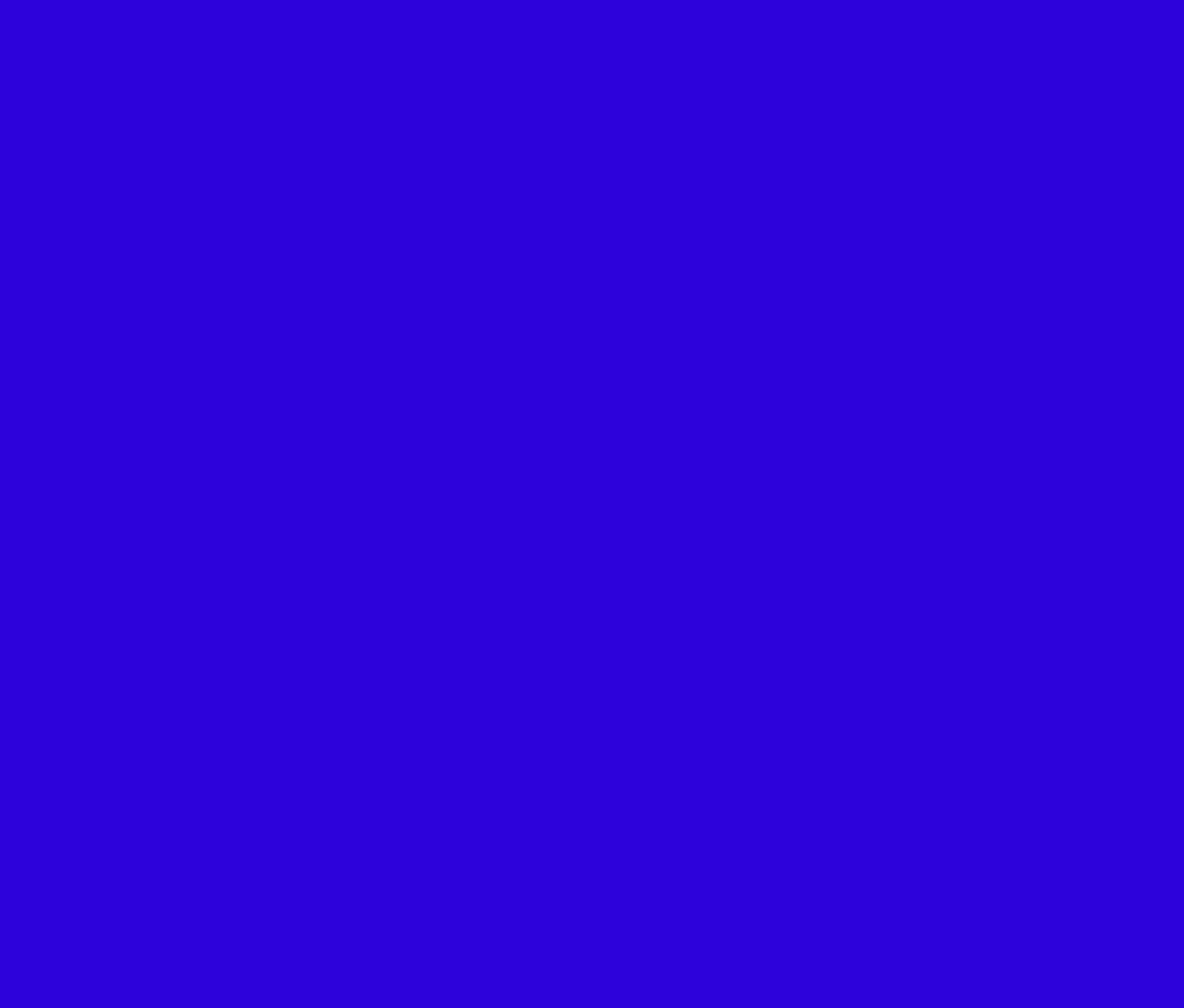
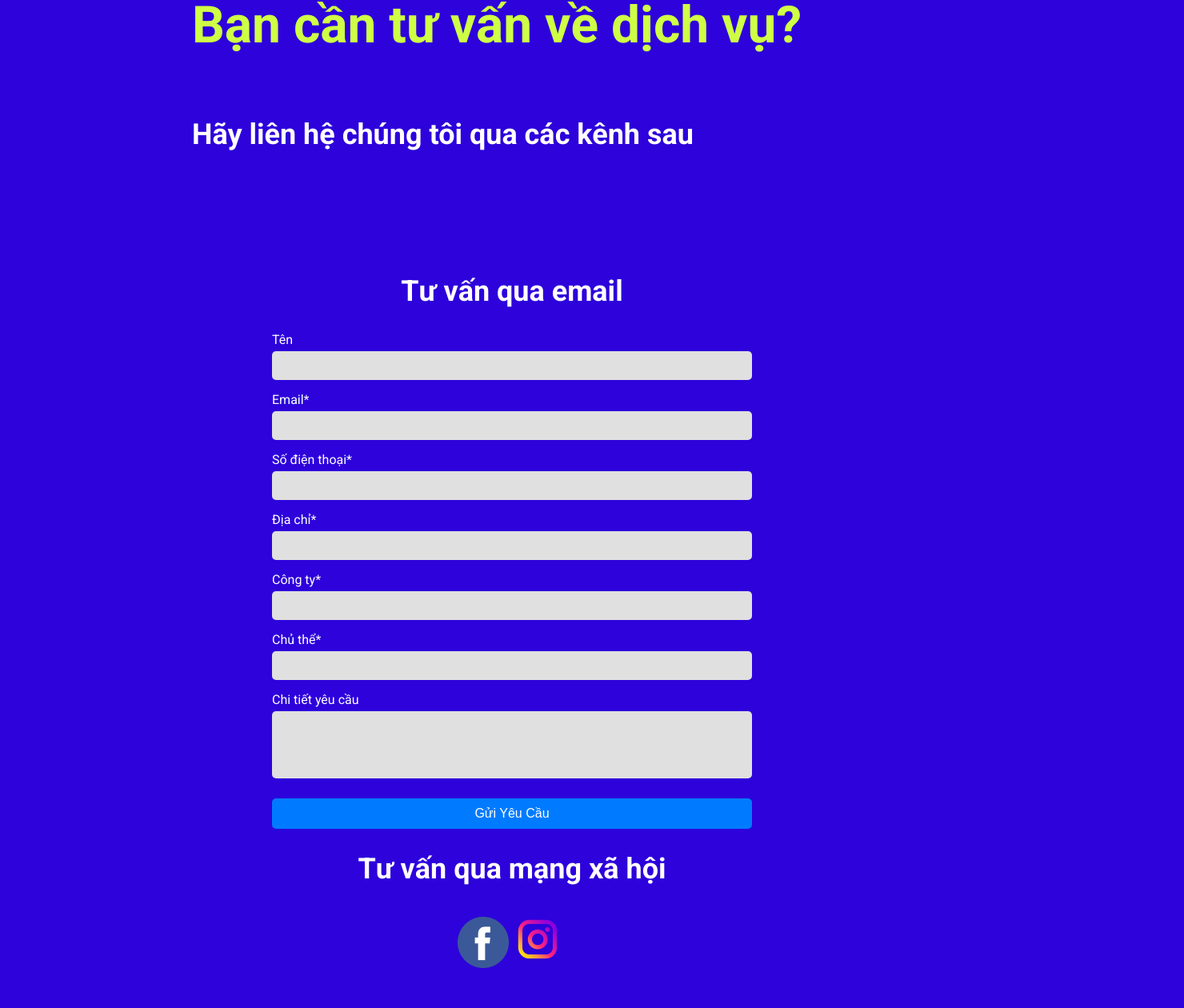
Before and after one commit to thaimy1614/booking-service-frontend, a React (Create React App) app: page /send-request in a window 1280 px wide. Before the commit this address had no page. Shown: the part 165-1425 px from the top of the page at 80% size, 1480 px wide, since content can reach past the window. Before the commit the page ends 800 px from the top, so only its background shows below. Built offline with nearby package versions, Linux system fonts and the light colour scheme.

Commit message:
update about us page

```diff
--- a/src/App.js
+++ b/src/App.js
@@ -13,6 +13,7 @@ import UserInfo from "./components/customer/user-info/user-info";
 import Contact from "./components/customer/contact/contact";
 import CategoryDetail from "./components/customer/category-detail/category-detail";
 import ServiceDetail from "./components/customer/service-detail/service-detail";
+import Request from "./components/customer/request/request";
 
 const App = () => {
   return (
@@ -32,6 +33,7 @@ const App = () => {
         <Route path="/user/my-info" element={<UserInfo />} />
         <Route path="/category/:id" element={<CategoryDetail />} />
         <Route path="/service/:id" element={<ServiceDetail />} />
+        <Route path="/send-request" element={<Request />} />
       </Routes>
     </div>
   );
--- a/src/components/common/footer/footer.jsx
+++ b/src/components/common/footer/footer.jsx
@@ -17,6 +17,7 @@ export const Footer = () => {
             <br></br>
             <a href="https://www.facebook.com/profile.php?id=61566307315716" target="_blank" rel="noreferrer noopener"><img src="/assets/img/facebook.png" alt="Facebook" /></a>
             <a href="https://mail.google.com/mail/u/1/?view=cm&fs=1&to=sservice.ia@gmail.com&tf=1" target="_blank" rel="noreferrer noopener"><img src="/assets/img/gmail.png" alt="Gmail" /></a>
+            <a href="https://www.instagram.com/sservice.it?utm_source=ig_web_button_share_sheet&igsh=ZDNlZDc0MzIxNw==" target="_blank" rel="noreferrer noopener"><img src="/assets/img/instagram.png" alt="Instagram" /></a>
           </div>
         </div>
         <div className="footer-column">
--- a/src/components/customer/about/about.jsx
+++ b/src/components/customer/about/about.jsx
@@ -14,15 +14,13 @@ const ImageWithText = ({ imageUrl, hoverText, className }) => {
 
 const Project = () => {
   return (
-    <section className="project">
-      <h2>Dự Án Của Chúng Tôi</h2>
-      <div>
-        <img
-          className="about-img-1"
-          src="/assets/img/about1.png"
-          alt="IMG"
-        ></img>
-      </div>
+    <section className="main-section">
+      <h1>Giới thiệu</h1>
+      <p>
+      Bạn đang tìm cách bảo vệ dữ liệu cá nhân, doanh nghiệp? Chúng tôi cung cấp các giải pháp bảo mật toàn diện, từ tư vấn an toàn thông tin đến các dịch vụ kiểm tra lỗ hổng, giúp bạn yên tâm hơn khi sử dụng internet.
+      </p>
+      <br />
+      <p>S-Service xây dựng đội ngũ cán bộ quản lý điều hành tài giỏi, có bản lĩnh. S-Service có đội ngũ chuyên gia với nhiều năm kinh nghiệm thực tiễn.</p>
     </section>
   );
 };
--- /dev/null
+++ b/src/components/customer/request/request.css
@@ -0,0 +1,85 @@
+.main-section {
+    text-align: left;
+    margin: 150px 0;
+    max-width: 800px;
+}
+
+.main-section h1 {
+    font-size: 64px;
+    font-weight: 800;
+    line-height: 1.17;
+}
+
+.main-section p {
+    font-size: 36px;
+    font-weight: 700;
+    line-height: 1.17;
+    margin: 24px 0;
+}
+
+.main-btn {
+    background-color: #005aec;
+    border: none;
+    border-radius: 16px;
+    padding: 16px 32px;
+    font-size: 24px;
+    font-weight: 700;
+    color: white;
+    cursor: pointer;
+}
+
+.process {
+    object-fit: cover;
+    max-width: 1000px;
+}
+
+.form-container {
+    display: flex;
+    flex-direction: column;
+    align-items: center;
+    justify-content: center;
+    height: 100vh;
+}
+
+.support-form {
+    display: flex;
+    flex-direction: column;
+    width: 600px;
+}
+
+label {
+    display: flex;
+    flex-direction: column;
+    color: white;
+    font-size: 16px;
+    margin-bottom: 15px;
+}
+
+input,
+textarea {
+    padding: 10px;
+    font-size: 14px;
+    margin-top: 5px;
+    border: none;
+    border-radius: 5px;
+    background-color: #e0e0e0; /* Light grey color for input fields */
+}
+
+textarea {
+    resize: none;
+}
+
+button {
+    padding: 10px;
+    font-size: 16px;
+    color: white;
+    background-color: #007bff;
+    border: none;
+    border-radius: 5px;
+    cursor: pointer;
+    margin-top: 10px;
+}
+
+button:hover {
+    background-color: #0056b3;
+}
--- /dev/null
+++ b/src/components/customer/request/request.jsx
@@ -0,0 +1,151 @@
+import React, { useState } from "react";
+import { Header } from "../../common/header/header";
+import { Footer } from "../../common/footer/footer";
+import "./request.css";
+
+const SupportForm = () => {
+  const [formData, setFormData] = useState({
+    fullName: "",
+    email: "",
+    phoneNumber: "",
+    position: "",
+    company: "",
+    subject: "",
+    details: "",
+  });
+
+  const handleChange = (e) => {
+    const { name, value } = e.target;
+    setFormData({
+      ...formData,
+      [name]: value,
+    });
+  };
+
+  const handleSubmit = (e) => {
+    e.preventDefault();
+    // Handle form submission here
+    console.log(formData);
+  };
+
+  return (
+    <div className="form-container">
+      <h2>Tư vấn qua email</h2>
+      <form onSubmit={handleSubmit} className="support-form">
+        <label>
+          Tên
+          <input
+            type="text"
+            name="fullName"
+            value={formData.fullName}
+            onChange={handleChange}
+          />
+        </label>
+        <label>
+          Email*
+          <input
+            type="email"
+            name="email"
+            value={formData.email}
+            onChange={handleChange}
+            required
+          />
+        </label>
+        <label>
+          Số điện thoại*
+          <input
+            type="tel"
+            name="phoneNumber"
+            value={formData.phoneNumber}
+            onChange={handleChange}
+            required
+          />
+        </label>
+        <label>
+          Địa chỉ*
+          <input
+            type="text"
+            name="position"
+            value={formData.position}
+            onChange={handleChange}
+            required
+          />
+        </label>
+        <label>
+          Công ty*
+          <input
+            type="text"
+            name="company"
+            value={formData.company}
+            onChange={handleChange}
+            required
+          />
+        </label>
+        <label>
+          Chủ thể*
+          <input
+            type="text"
+            name="subject"
+            value={formData.subject}
+            onChange={handleChange}
+            required
+          />
+        </label>
+        <label>
+          Chi tiết yêu cầu
+          <textarea
+            name="details"
+            value={formData.details}
+            onChange={handleChange}
+            rows="4"
+          ></textarea>
+        </label>
+        <button type="submit">Gửi Yêu Cầu</button>
+      </form>
+      <h2>Tư vấn qua mạng xã hội</h2>
+      <div>
+        <a
+          href="https://www.facebook.com/profile.php?id=61566307315716"
+          target="_blank"
+          rel="noreferrer noopener"
+        >
+          <img src="/assets/img/facebook.png" alt="Facebook" />
+        </a>
+
+        <a
+          href="https://www.instagram.com/sservice.it?utm_source=ig_web_button_share_sheet&igsh=ZDNlZDc0MzIxNw=="
+          target="_blank"
+          rel="noreferrer noopener"
+        >
+          <img src="/assets/img/instagram.png" alt="Instagram" />
+        </a>
+      </div>
+    </div>
+  );
+};
+
+const MainContent = () => {
+  return (
+    <main>
+      <section className="main-section">
+        <h1>Bạn cần tư vấn về dịch vụ?</h1>
+        <p>Hãy liên hệ chúng tôi qua các kênh sau</p>
+      </section>
+      <section className="pricing-section">
+        <SupportForm />
+      </section>
+    </main>
+  );
+};
+
+const Request = () => {
+  return (
+    <div className="app">
+      <Header />
+      <MainContent />
+      <Footer />
+    </div>
+  );
+};
+
+export default Request;
```
Also changed, not shown: public/assets/img/instagram.png (added).
